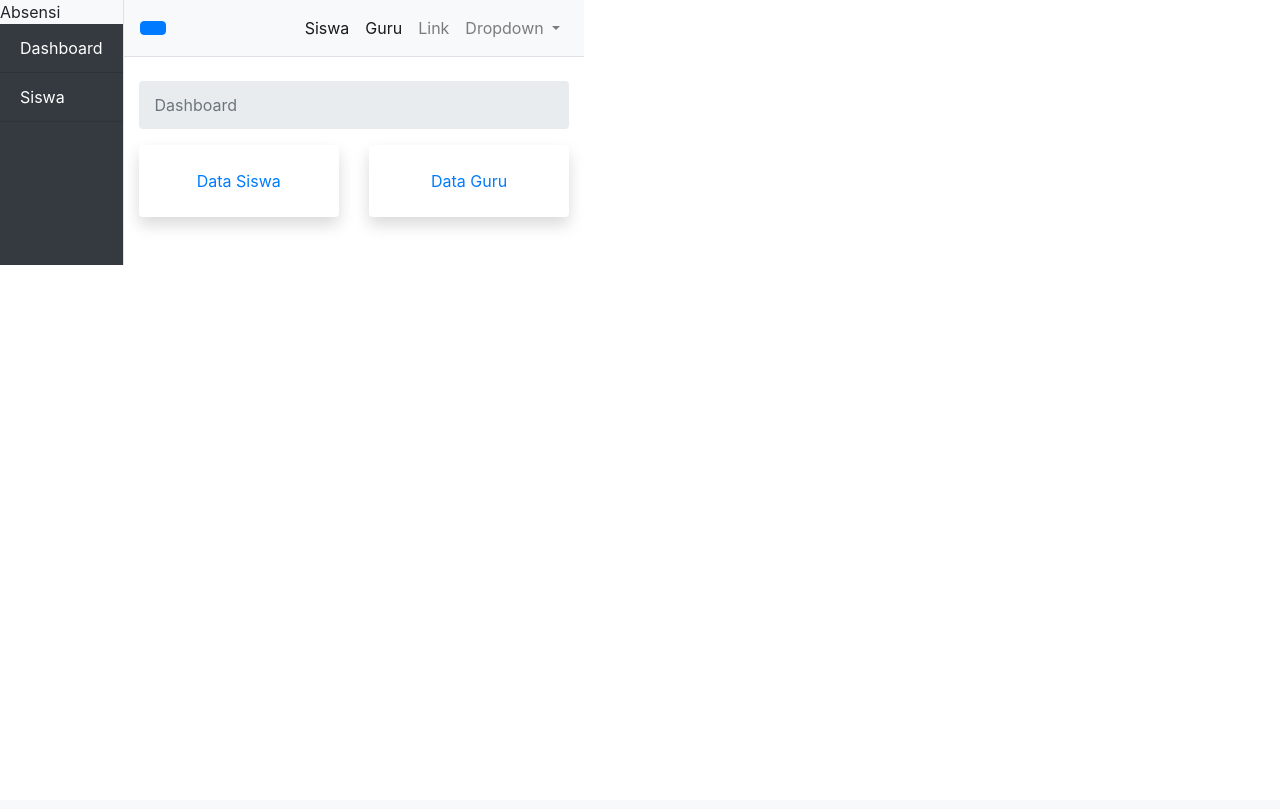
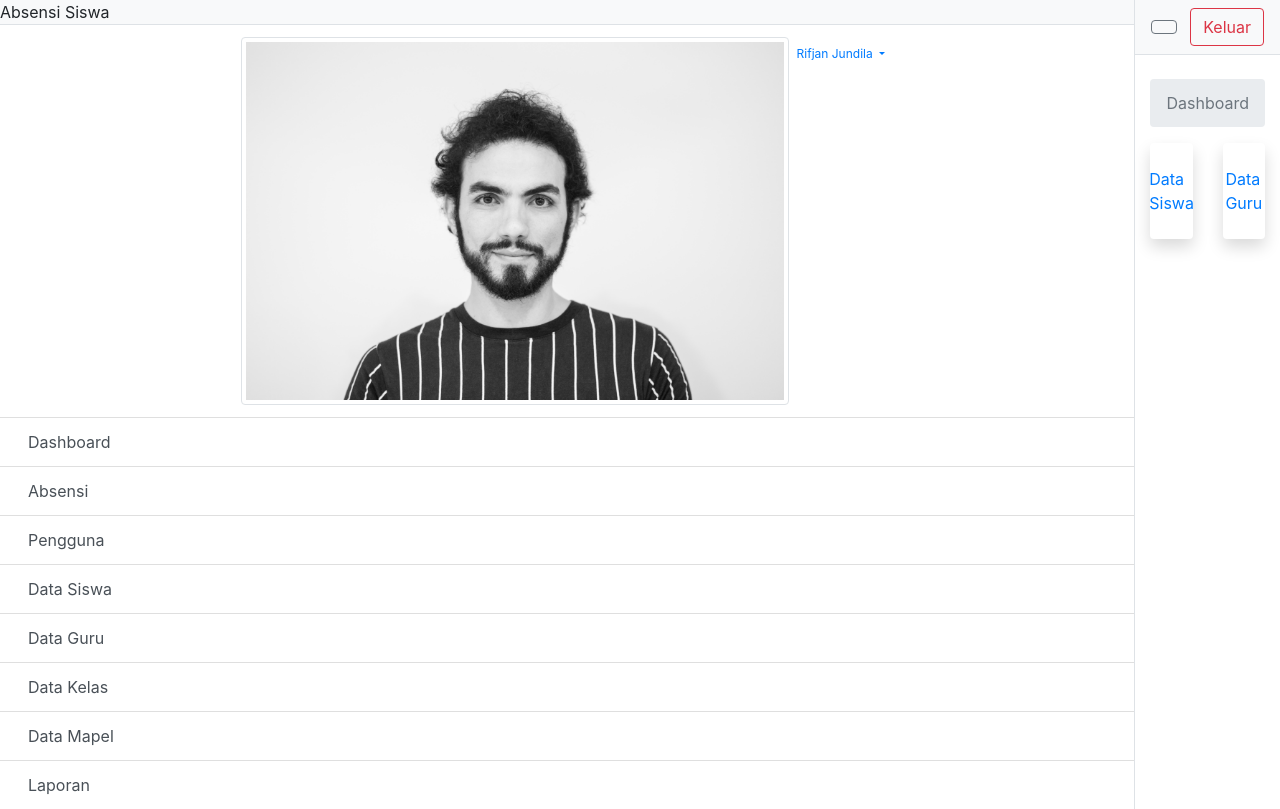
Before and after one commit to NuricoVicyyanto/absen, a PHP site: page /absensi_app/ in a window 1280 px wide. Before the commit the page ends 265 px from the top, so only its background shows below. Run offline with PHP 8.4, Linux system fonts and the light colour scheme; some libraries are stand-ins or nearby versions.

Commit message:
Tampilan Dashboard

```diff
--- a/app/views/partials/sidebar.php
+++ b/app/views/partials/sidebar.php
@@ -4,7 +4,7 @@
     <div id="page-content-wrapper">
 
       <nav class="navbar navbar-expand-lg navbar-light bg-light border-bottom">
-        <button class="btn btn-primary" id="menu-toggle"><i class="fas fa-bars"></i></button>
+        <button class="btn btn-outline-secondary" id="menu-toggle"><i class="fas fa-bars"></i></button>
 
         <button class="navbar-toggler" type="button" data-toggle="collapse" data-target="#navbarSupportedContent" aria-controls="navbarSupportedContent" aria-expanded="false" aria-label="Toggle navigation">
           <span class="navbar-toggler-icon"></span>
@@ -12,25 +12,9 @@
 
         <div class="collapse navbar-collapse" id="navbarSupportedContent">
           <ul class="navbar-nav ml-auto mt-2 mt-lg-0">
-            <li class="nav-item active">
-              <a class="nav-link" href="<?=base?>about/">Siswa <span class="sr-only">(current)</span></a>
-            </li>
-            <li class="nav-item active">
-              <a class="nav-link" href="<?=base?>guru/">Guru <span class="sr-only">(current)</span></a>
-            </li>
-            <li class="nav-item">
-              <a class="nav-link" href="#">Link</a>
-            </li>
-            <li class="nav-item dropdown">
-              <a class="nav-link dropdown-toggle" href="#" id="navbarDropdown" role="button" data-toggle="dropdown" aria-haspopup="true" aria-expanded="false">
-                Dropdown
-              </a>
-              <div class="dropdown-menu dropdown-menu-right" aria-labelledby="navbarDropdown">
-                <a class="dropdown-item" href="#">Action</a>
-                <a class="dropdown-item" href="#">Another action</a>
-                <div class="dropdown-divider"></div>
-                <a class="dropdown-item" href="#">Something else here</a>
-              </div>
+
+            <li class="nav-item d-flex justify-content-end">
+            <button type="button" class="btn btn-outline-danger">Keluar</button>
             </li>
           </ul>
         </div>
--- a/app/views/partials/topbar.php
+++ b/app/views/partials/topbar.php
@@ -1,15 +1,37 @@
 
   <div class="d-flex" id="wrapper">
     <!-- Sidebar -->
-    <div class="bg-dark border-right" id="sidebar-wrapper">
-      <div class="sidebar-heading bg-light">Absensi</div>
+    <div class="border-right" id="sidebar-wrapper">
+      <div class="sidebar-heading border-bottom bg-light">Absensi Siswa</div>
       <div class="list-group list-group-flush ">
-        <a href="<?=base?>" class="list-group-item list-group-item-action bg-dark text-white">Dashboard</a>
-        <a class="list-group-item list-group-item-action bg-dark text-white"  data-toggle="collapse" data-target="#demo">Siswa</a>
+        <div class="list-group-item d-flex justify-content-center ">
+
+          <img src="<?=base?>public/img/user.jpg" alt="" class="img-thumbnail w-50 " >
+              <div class="dropdown">
+                <a class="dropdown-toggle p-2"
+                        type="button" id="dropdownMenu1" data-toggle="dropdown"
+                        aria-haspopup="true" aria-expanded="false" style="font-size:12px">
+                        Rifjan Jundila
+                </a>
+                <div class="dropdown-menu" aria-labelledby="dropdownMenu1">
+                  <a class="dropdown-item" href="#!">Action</a>
+                  <a class="dropdown-item" href="#!">Another action</a>
+                </div>
+              </div>
+        </div>
+        <a href="<?=base?>" class="list-group-item list-group-item-action"><i class="fas fa-tachometer-alt mr-2 dash"></i>Dashboard</a>
+        <a href="<?=base?>" class="list-group-item list-group-item-action"><i class="far fa-clock mr-2 absensi"></i>Absensi</a>
+        <a href="<?=base?>" class="list-group-item list-group-item-action"><i class="fas fa-users mr-2 pengguna"></i>Pengguna</a>
+        <a href="<?=base?>" class="list-group-item list-group-item-action"><i class="fas fa-user-graduate mr-2 siswa"></i> Data Siswa</a>
+        <a href="<?=base?>" class="list-group-item list-group-item-action"><i class="far fa-user mr-2 guru"></i> Data Guru</a>
+        <a href="<?=base?>" class="list-group-item list-group-item-action"><i class="fas fa-graduation-cap mr-2 kelas"></i>Data Kelas</a>
+        <a href="<?=base?>" class="list-group-item list-group-item-action"><i class="fas fa-book mr-2 mapel"></i>Data Mapel</a>
+        <a href="<?=base?>" class="list-group-item list-group-item-action"><i class="fas fa-clipboard-list mr-2 laporan"></i>Laporan</a>
+        <!-- <a class="list-group-item list-group-item-action"  data-toggle="collapse" data-target="#demo">Siswa</a>
         <div id="demo" class="collapse">
-          <a href="#" class="list-group-item list-group-item-action list-group-item-dark">Data Siswa</a>
-          <a href="#" class="list-group-item list-group-item-action list-group-item-dark">Data Kelas</a>
-        </div>
+          <a href="#" class="list-group-item list-group-item-action">Data Siswa</a>
+          <a href="#" class="list-group-item list-group-item-action">Data Kelas</a>
+        </div> -->
       </div>
     </div>
     <!-- /#sidebar-wrapper -->
```
Also changed, not shown: public/style.css (+39 -3 lines), public/img/user.jpg (added).
